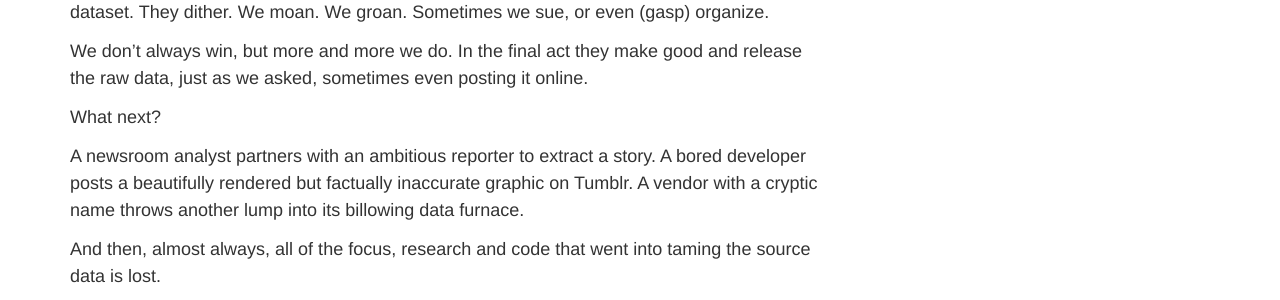
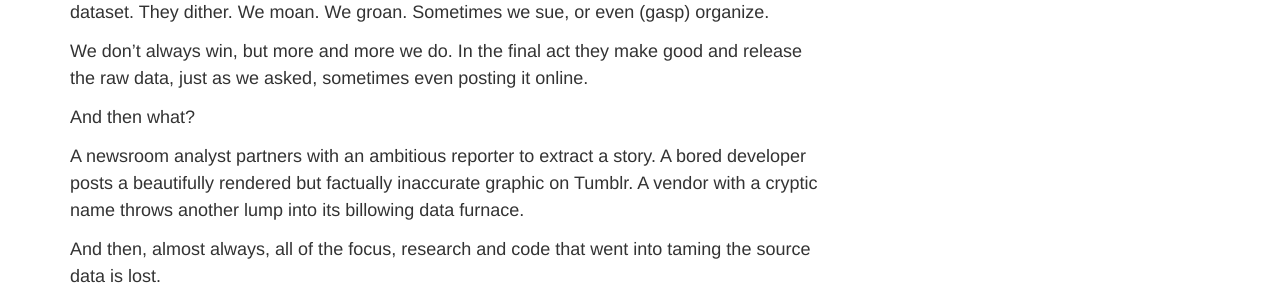
Before and after one commit to palewire/californiacivicdata.org, a Jekyll site: the page built from _posts/2015-01-01-pluggable-data.markdown, in a window 1280 px wide and 900 px high. Shown: the part 301-601 px from the top of the window. Built offline with Jekyll 4.4.1, drawn with Linux system fonts in a browser that asks for light colours.

Commit message:
Updated 2015-01-01-pluggable-data.markdown

```diff
--- a/_posts/2015-01-01-pluggable-data.markdown
+++ b/_posts/2015-01-01-pluggable-data.markdown
@@ -14,7 +14,7 @@ The melodrama is so familiar it's mundane. The government is asked to release an
 
 We don't always win, but more and more we do. In the final act they make good and release the raw data, just as we asked, sometimes even posting it online.
 
-What next?
+And then what?
 
 A newsroom analyst partners with an ambitious reporter to extract a story. A bored developer posts a beautifully rendered but factually inaccurate graphic on Tumblr. A vendor with a cryptic name throws another lump into its billowing data furnace.
 
```
